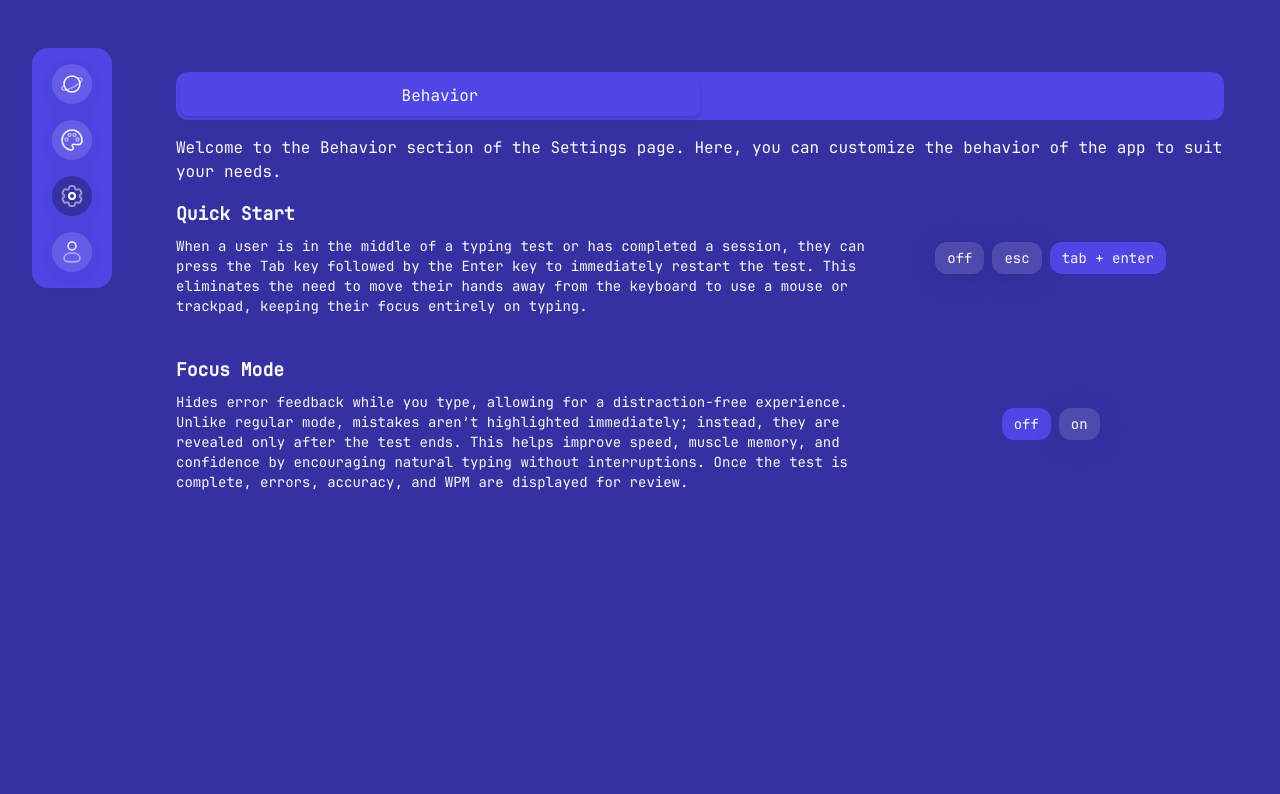
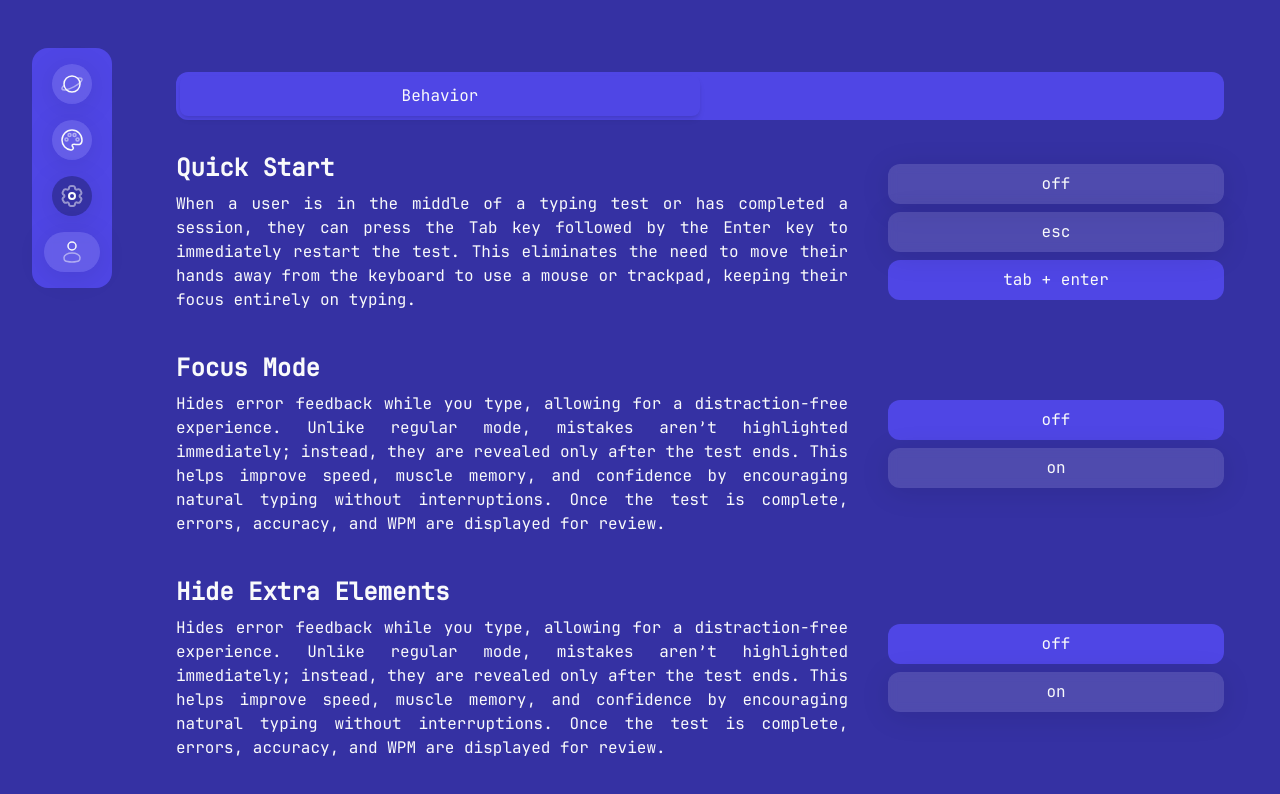
Before and after one commit to MohammadMosavat/donkeyTyping, a Next.js app in the folder client/: page /settings in a window 1280 px wide. Shown: the top 794 px of the page. Built offline with nearby package versions, Linux system fonts and the light colour scheme.

Commit message:
update the behavior section in setting page

```diff
--- a/client/src/app/settings/page.tsx
+++ b/client/src/app/settings/page.tsx
@@ -3,11 +3,6 @@
 import { useState, useEffect } from "react";
 import { ReactSVG } from "react-svg";
 import Behavior from "@/components/Settings/Behavior";
-import Sound from "@/components/Settings/Sound";
-import Appearance from "@/components/Settings/Appearance";
-import Theme from "../theme/page";
-import HideElements from "@/components/Settings/HideElements";
-import DangerZone from "@/components/Settings/DangerZone";
 const tabs = [
   { name: "Behavior", content: <Behavior /> },
   // { name: "Sound", content: <Sound /> },
@@ -15,7 +10,7 @@ const tabs = [
   // { name: "Theme", content: <Theme /> },
   // {
   //   name: "Hide Elements",
-  //   content: <HideElements />,
+  //   content: <hideExtraElements />,
   // },
   // {
   //   name: "Danger Zone",
@@ -51,7 +46,7 @@ const SettingsPage = () => {
       </div>
 
       {/* Content */}
-      <div className="w-full text-primary font-JetBrainsMono">
+      <div className="w-full mt-4 text-primary font-JetBrainsMono">
         {tabs.find((t) => t.name === activeTab)?.content}
       </div>
     </div>
--- a/client/src/components/Header/index.tsx
+++ b/client/src/components/Header/index.tsx
@@ -64,7 +64,7 @@ const Header = () => {
             <NavLinks
               onClick={() => close()}
               data-tooltip="Home"
-              className={`group tooltip w-full md:w-auto ${
+              className={`group tooltip !p-2 w-full md:w-auto ${
                 isOpen ? "!rounded-xl" : "!rounded-full"
               } p-2 hover:bg-fourth ${
                 pathname === "/" ? "!bg-fourth [&_*]:stroke-2" : ""
@@ -82,7 +82,7 @@ const Header = () => {
             <NavLinks
               onClick={() => close()}
               data-tooltip="Theme"
-              className={`group tooltip w-full md:w-auto ${
+              className={`group tooltip !p-2 w-full md:w-auto ${
                 isOpen ? "!rounded-xl" : "!rounded-full"
               } p-2 hover:bg-fourth ${
                 pathname === "/theme" ? "!bg-fourth [&_*]:stroke-2" : ""
@@ -100,7 +100,7 @@ const Header = () => {
             <NavLinks
               onClick={() => close()}
               data-tooltip="Settings"
-              className={`group tooltip w-full md:w-auto ${
+              className={`group tooltip !p-2 w-full md:w-auto ${
                 isOpen ? "!rounded-xl" : "!rounded-full"
               } p-2 hover:bg-fourth ${
                 pathname === "/settings" ? "!bg-fourth [&_*]:stroke-2" : ""
--- a/client/src/components/NavLinks/index.tsx
+++ b/client/src/components/NavLinks/index.tsx
@@ -23,7 +23,7 @@ const NavLinks: React.FC<NavLinksProps> = ({
         size="md"
         icon={iconSrc}
         iconPosition="left"
-        className={`${className} !justify-start !p-2 rounded-full`}
+        className={`${className} !justify-start rounded-full`}
       >
         <p className="inline-block capitalize md:hidden">{value}</p>
       </Button>
--- a/client/src/components/Settings/Behavior/index.tsx
+++ b/client/src/components/Settings/Behavior/index.tsx
@@ -3,10 +3,14 @@ import { useDispatch, useSelector } from "react-redux";
 import { toggleQuickStart } from "@/features/quickStart/quickStartSlice";
 import { RootState } from "@/store";
 import { toggleFocusMode } from "@/features/focusMode/focusMode";
+import { togglehideExtraElements } from "@/features/hideExtraElements/hideExtraElements";
 const Behavior = () => {
   const dispatch = useDispatch();
   const quickStart = useSelector((state: RootState) => state.quickStart.value);
   const focusMode = useSelector((state: RootState) => state.focusMode.value);
+  const hideExtraElements = useSelector(
+    (state: RootState) => state.hideExtraElements.value
+  );
   console.log(quickStart);
   const localQuickStart = localStorage.getItem("quickStart");
   console.log(localQuickStart);
@@ -22,39 +26,36 @@ const Behavior = () => {
     { value: "on", state: "on" },
   ];
 
+  const hideExtraElementsOptions = [
+    { value: "off", state: "off" },
+    { value: "on", state: "on" },
+  ];
+
   return (
-    <div className="flex flex-col gap-4">
-      <p>
-        Welcome to the Behavior section of the Settings page. Here, you can
-        customize the behavior of the app to suit your needs.
-      </p>
-
     <ul className="flex flex-col gap-10">
-        <li className="flex items-center justify-between w-full gap-2">
+      <li className="flex items-center justify-between w-full gap-10">
         <section className="flex flex-col w-2/3 gap-2">
-            <p className="text-lg font-bold">Quick Start</p>
-            <p className="text-sm">
+          <p className="text-2xl font-bold">Quick Start</p>
+          <p className="text-justify">
             When a user is in the middle of a typing test or has completed a
             session, they can press the Tab key followed by the Enter key to
-              immediately restart the test. This eliminates the need to move
-              their hands away from the keyboard to use a mouse or trackpad,
-              keeping their focus entirely on typing.
+            immediately restart the test. This eliminates the need to move their
+            hands away from the keyboard to use a mouse or trackpad, keeping
+            their focus entirely on typing.
           </p>
         </section>
-          <ul className="flex gap-2 w-1/3 justify-center items-center">
+        <ul className="flex flex-col gap-2 w-1/3">
           {QuickStartOptions.map((option) => {
             return (
-                <div key={option.value}>
+              <div key={option.value} className="w-full">
                 <Button
-                    className="!rounded-xl"
+                  className="!rounded-xl w-full"
                   onClick={() => {
                     localStorage.setItem("quickStart", option.state);
                     dispatch(toggleQuickStart(option.state));
                   }}
-                    variant={
-                      quickStart === option.state ? "secondary" : "ghost"
-                    }
-                    size="sm"
+                  variant={quickStart === option.state ? "secondary" : "ghost"}
+                  size="md"
                 >
                   {option.value}
                 </Button>
@@ -63,27 +64,64 @@ const Behavior = () => {
           })}
         </ul>
       </li>
-        <li className="flex items-center justify-between w-full gap-2">
+      <li className="flex items-center justify-between w-full gap-10">
         <section className="flex flex-col w-2/3 gap-2">
-            <p className="text-lg font-bold">Focus Mode</p>
-            <p className="text-sm">
-            Hides error feedback while you type, allowing for a distraction-free experience. Unlike regular mode, mistakes aren’t highlighted immediately; instead, they are revealed only after the test ends. This helps improve speed, muscle memory, and confidence by encouraging natural typing without interruptions. Once the test is complete, errors, accuracy, and WPM are displayed for review.
+          <p className="text-2xl font-bold">Focus Mode</p>
+          <p className="text-justify">
+            Hides error feedback while you type, allowing for a distraction-free
+            experience. Unlike regular mode, mistakes aren’t highlighted
+            immediately; instead, they are revealed only after the test ends.
+            This helps improve speed, muscle memory, and confidence by
+            encouraging natural typing without interruptions. Once the test is
+            complete, errors, accuracy, and WPM are displayed for review.
           </p>
         </section>
-          <ul className="flex gap-2 w-1/3 justify-center items-center">
+        <ul className="flex flex-col gap-2 w-1/3">
           {FocusModeOptions.map((option) => {
             return (
-                <div key={option.value}>
+              <div key={option.value} className="w-full">
                 <Button
-                    className="!rounded-xl"
+                  className="!rounded-xl w-full"
                   onClick={() => {
                     localStorage.setItem("focusMode", option.state);
                     dispatch(toggleFocusMode(option.state));
                   }}
+                  variant={focusMode === option.state ? "secondary" : "ghost"}
+                  size="md"
+                >
+                  {option.value}
+                </Button>
+              </div>
+            );
+          })}
+        </ul>
+      </li>
+      <li className="flex items-center justify-between w-full gap-10">
+        <section className="flex flex-col w-2/3 gap-2">
+          <p className="text-2xl font-bold">Hide Extra Elements</p>
+          <p className="text-justify">
+            Hides error feedback while you type, allowing for a distraction-free
+            experience. Unlike regular mode, mistakes aren’t highlighted
+            immediately; instead, they are revealed only after the test ends.
+            This helps improve speed, muscle memory, and confidence by
+            encouraging natural typing without interruptions. Once the test is
+            complete, errors, accuracy, and WPM are displayed for review.
+          </p>
+        </section>
+        <ul className="flex flex-col gap-2 w-1/3">
+          {hideExtraElementsOptions.map((option) => {
+            return (
+              <div key={option.value} className="w-full">
+                <Button
+                  className="!rounded-xl w-full"
+                  onClick={() => {
+                    localStorage.setItem("hideExtraElements", option.state);
+                    dispatch(togglehideExtraElements(option.state));
+                  }}
                   variant={
-                      focusMode === option.state ? "secondary" : "ghost"
+                    hideExtraElements === option.state ? "secondary" : "ghost"
                   }
-                    size="sm"
+                  size="md"
                 >
                   {option.value}
                 </Button>
@@ -93,7 +131,6 @@ const Behavior = () => {
         </ul>
       </li>
     </ul>
-    </div>
   );
 };
 
--- a/client/src/components/Settings/HideElements/index.tsx
+++ b/client/src/components/Settings/HideElements/index.tsx
@@ -1,4 +1,4 @@
-const HideElements = () => {
+const hideExtraElements = () => {
   return (
     <div className="flex flex-col gap-4">
       <div className="flex flex-col gap-2">
@@ -8,4 +8,4 @@ const HideElements = () => {
   );
 };
 
-  export default HideElements;
+export default hideExtraElements;
--- a/client/src/components/Typing/index.tsx
+++ b/client/src/components/Typing/index.tsx
@@ -39,6 +39,9 @@ function TypingGame({
   const inputRef = useRef<HTMLInputElement | null>(null);
   const [hasStarted, setHasStarted] = useState(false);
   const focusMode = useSelector((state: RootState) => state.focusMode.value);
+  const hideExtraElements = useSelector(
+    (state: RootState) => state.hideExtraElements.value
+  );
   const wordsToType = data;
   useEffect(() => {
     setTimeLeft(time);
@@ -225,7 +228,7 @@ function TypingGame({
   const getCharStyle = (char: string, index: number) => {
     if (index < input.length) {
       if (focusMode === "on") {
-        return "text-primary" ;
+        return "text-primary";
       }
       return char === input[index] ? "text-primary" : "text-red-600";
     }
@@ -266,9 +269,11 @@ function TypingGame({
             </span>
           ))}
 
-          {isCurrentWord && extraChars.length > 0 && (
-            <span className="text-red-600">{extraChars}</span>
-          )}
+          {isCurrentWord &&
+            extraChars.length > 0 &&
+            hideExtraElements == "off" && (
+              <span className="text-red-600">{extraChars}</span>
+            )}
         </motion.span>
       );
     });
--- a/client/src/components/footer/index.tsx
+++ b/client/src/components/footer/index.tsx
@@ -10,7 +10,7 @@ const Footer = () => {
     <ul className="fixed [&>a>button>p]:inline-block bottom-4 left-1/2 -translate-x-1/2 w-fit max-w-xs px-4">
       <NavLinks
         data-tooltip="Theme"
-        className="tooltip hover:bg-thrid text-sm font-JetBrainsMono hover:shadow-lg hover:shadow-primary/20 rounded-xl p-2 w-full flex justify-center items-center"
+        className="tooltip hover:bg-thrid font-JetBrainsMono hover:shadow-lg hover:shadow-primary/20 rounded-xl w-full flex justify-center items-center"
         iconSrc="/svgs/theme.svg"
         link="/theme"
         value={theme}
--- a/client/src/store.ts
+++ b/client/src/store.ts
@@ -3,12 +3,13 @@ import { configureStore } from "@reduxjs/toolkit";
 import themeReducer from "@/features/theme/themeSlice";
 import quickStartReducer from "@/features/quickStart/quickStartSlice";
 import focusModeSlice from "@/features/focusMode/focusMode";
-
+import hideExtraElementsReducer from "@/features/hideExtraElements/hideExtraElements";
 export const store = configureStore({
   reducer: {
     theme: themeReducer,
     quickStart: quickStartReducer,
     focusMode: focusModeSlice,
+    hideExtraElements: hideExtraElementsReducer,
   },
 });
 
--- a/client/tsconfig.json
+++ b/client/tsconfig.json
@@ -27,7 +27,8 @@
     "**/*.ts",
     "**/*.tsx",
     "svgr.d.ts",
-    ".next/types/**/*.ts"
+    ".next/types/**/*.ts",
+    "src/features/hideExtraElements"
   ],
   "exclude": ["node_modules"]
 }
```
Also changed, not shown: client/src/components/FiltersLink/index.tsx (+5 -2 lines). Lines whose indentation alone changed are shown as unchanged.
